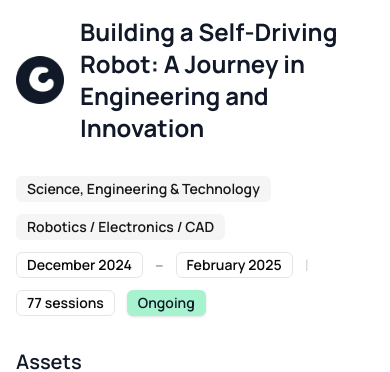
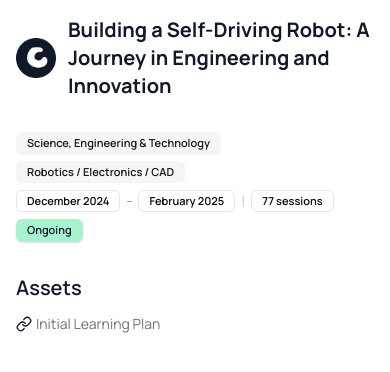
Before and after one commit to cabbachew/cc-stories, a Next.js app: page /prototype in a window 390 px wide. Shown: the top 372 px of the page. Built offline with nearby package versions, Linux system fonts and the light colour scheme.

Commit message:
add responsive behavior to headline and engagement details badges

```diff
--- a/app/prototype/page.tsx
+++ b/app/prototype/page.tsx
@@ -46,46 +46,63 @@ export default function PrototypePage() {
     <div className="min-h-screen p-4 md:p-6 text-[#111827]">
       <div className="mx-auto max-w-7xl space-y-8">
         {/* Header Row */}
-        <div className="flex items-center gap-4">
+        <div className="flex items-center gap-3 md:gap-4">
           <Image
             src="/images/cc-logo.png"
             alt="CC Stories Logo"
-            width={48}
-            height={48}
-            className="rounded-lg"
+            width={40}
+            height={40}
+            className="rounded-lg md:w-12 md:h-12"
           />
-          <h1 className="text-2xl md:text-3xl font-bold text-[#111827] flex-grow">
+          <h1 className="text-xl sm:text-2xl md:text-3xl font-bold text-[#111827] flex-grow">
             {studentStory.headline}
           </h1>
         </div>
 
         {/* Metadata Section */}
-        <div className="space-y-3">
+        <div className="space-y-1.5 sm:space-y-2 md:space-y-3">
           {/* First Row: Discipline and Topic */}
-          <div className="flex flex-wrap gap-3 items-center">
-            <Badge variant="secondary" className="text-sm">
+          <div className="flex flex-wrap gap-1.5 sm:gap-2 md:gap-3 items-center">
+            <Badge
+              variant="secondary"
+              className="text-[11px] sm:text-xs md:text-sm"
+            >
               {studentStory.discipline}
             </Badge>
-            <Badge variant="secondary" className="text-sm">
+            <Badge
+              variant="secondary"
+              className="text-[11px] sm:text-xs md:text-sm"
+            >
               {studentStory.topic}
             </Badge>
           </div>
 
           {/* Second Row: Dates and Status */}
-          <div className="flex flex-wrap gap-3 items-center">
-            <Badge variant="outline" className="text-sm">
+          <div className="flex flex-wrap gap-1.5 sm:gap-2 md:gap-3 items-center">
+            <Badge
+              variant="outline"
+              className="text-[11px] sm:text-xs md:text-sm"
+            >
               {formatDate(studentStory.startDate)}
             </Badge>
-            <span className="text-muted-foreground">–</span>
-            <Badge variant="outline" className="text-sm">
+            <span className="text-muted-foreground text-[11px] sm:text-xs md:text-sm">
+              –
+            </span>
+            <Badge
+              variant="outline"
+              className="text-[11px] sm:text-xs md:text-sm"
+            >
               {formatDate(studentStory.lastSessionDate)}
             </Badge>
             <span className="text-[#111827]/20">|</span>
-            <Badge variant="outline" className="text-sm">
+            <Badge
+              variant="outline"
+              className="text-[11px] sm:text-xs md:text-sm"
+            >
               {studentStory.sessionsCompleted} sessions
             </Badge>
             {studentStory.status === "scheduled" && (
-              <Badge className="text-sm bg-[#a7f3d0] text-[#111827] hover:bg-[#a7f3d0]/90">
+              <Badge className="text-[11px] sm:text-xs md:text-sm bg-[#a7f3d0] text-[#111827] hover:bg-[#a7f3d0]/90">
                 Ongoing
               </Badge>
             )}
```
